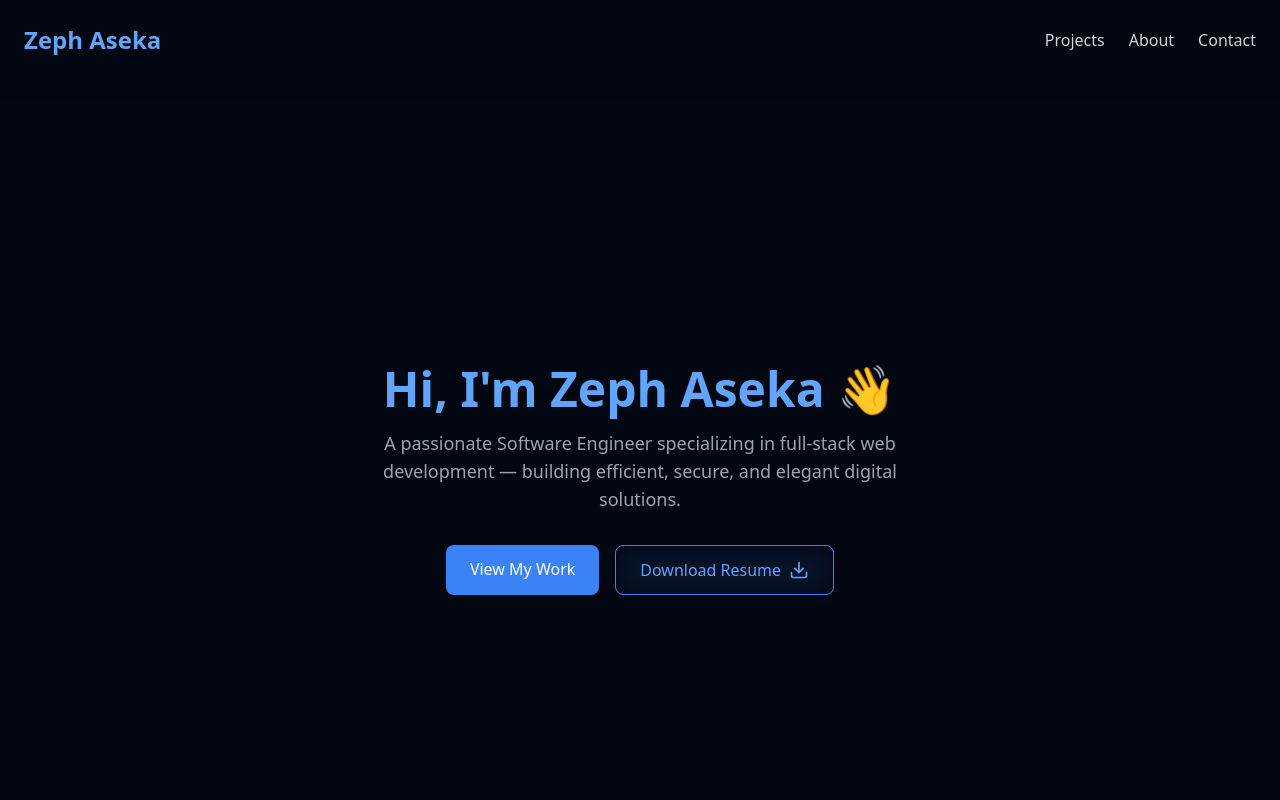
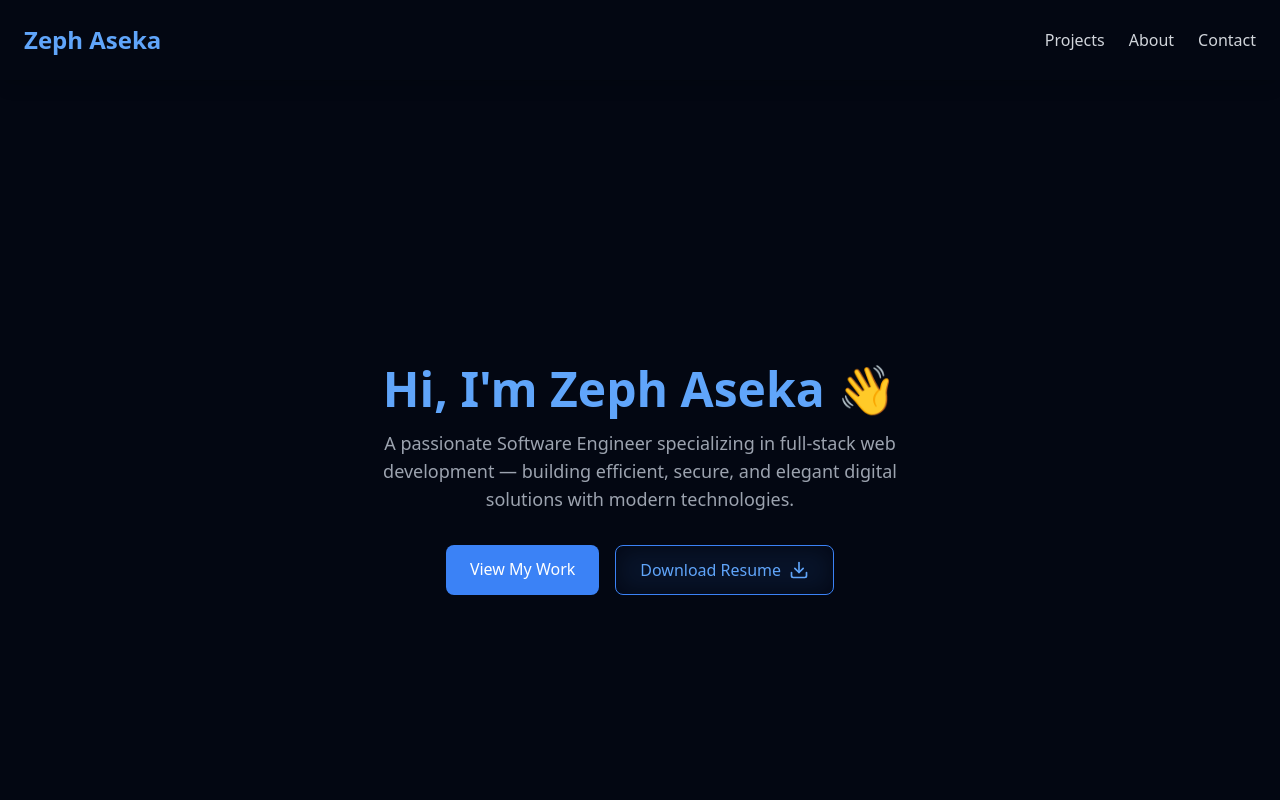
Before and after one commit to Cptzeph23/MyPortfolio, a React (Create React App) app: page / in a window 1280 px wide. Shown: the top 800 px of the page. Built offline with nearby package versions, Linux system fonts and the light colour scheme.

Commit message:
Enhance description with 'modern technologies'

```diff
--- a/src/components/Hero.jsx
+++ b/src/components/Hero.jsx
@@ -23,7 +23,7 @@ export default function Hero() {
         transition={{ delay: 0.5, duration: 1 }}
       >
         A passionate Software Engineer specializing in full-stack web development —
-        building efficient, secure, and elegant digital solutions.
+        building efficient, secure, and elegant digital solutions with modern technologies.
       </motion.p>
 
       <motion.div
```
